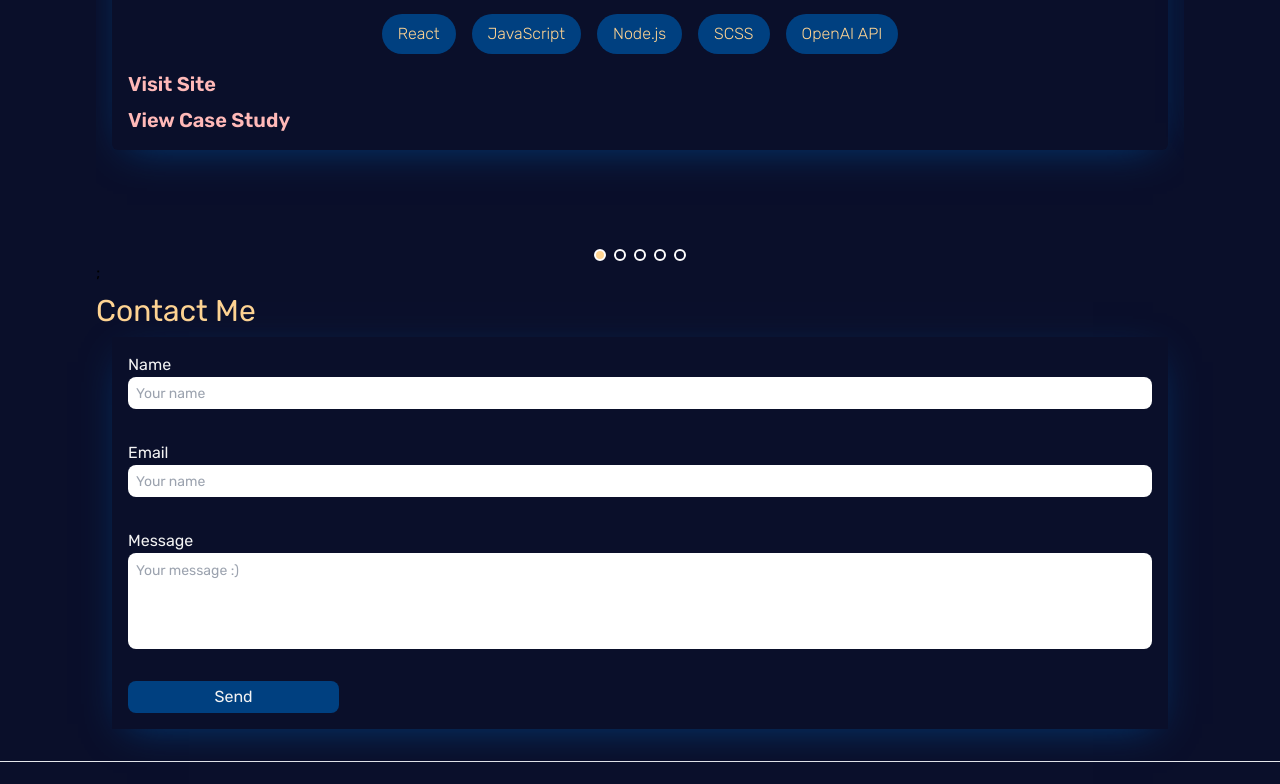
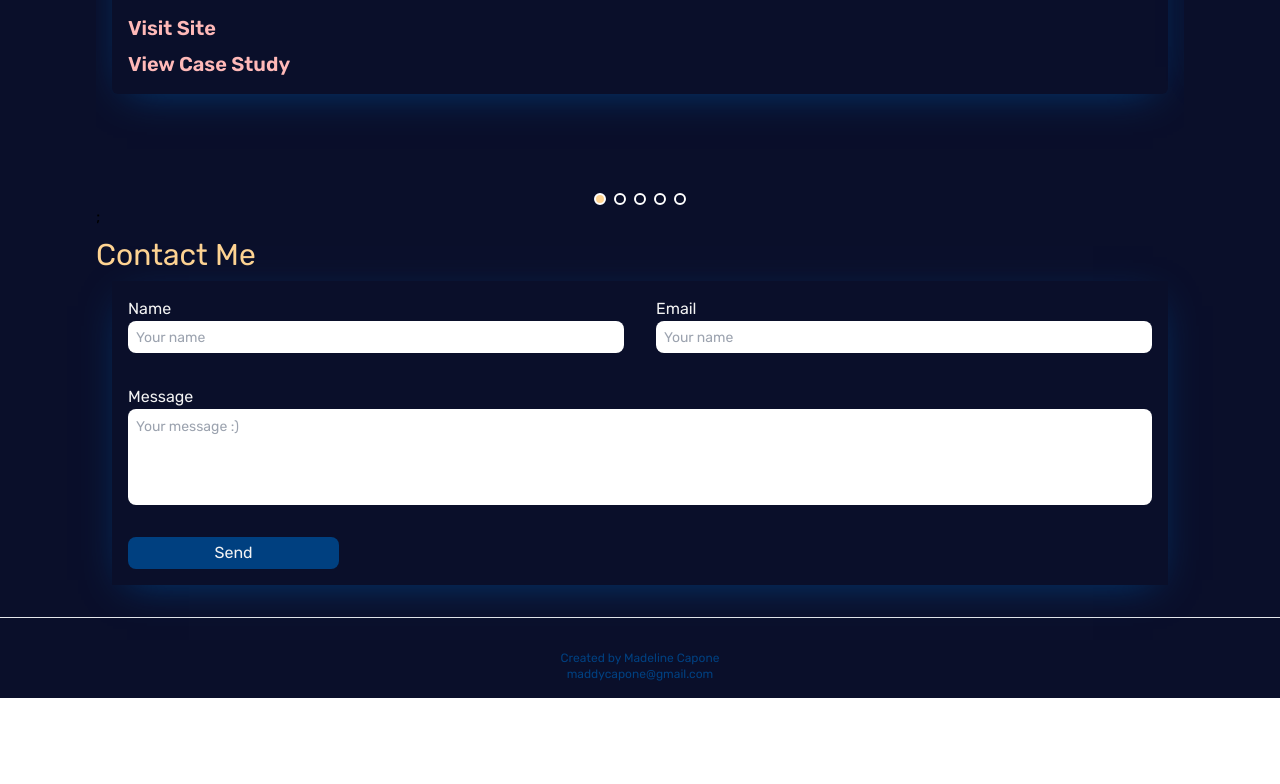
Before and after one commit to m-capone1/Portfolio, a React (Vite) app: page / in a window 1280 px wide. Shown: the part 2002-2786 px from the top of the page. After the commit the page ends 2700 px from the top, so only its background shows below. Built offline with nearby package versions, Linux system fonts and the light colour scheme.

Commit message:
update README.md

```diff
--- a/src/components/About.jsx
+++ b/src/components/About.jsx
@@ -6,8 +6,8 @@ import wrench from '../assets/images/wrench-white.png';
 
 const About = ({myStory}) => {
     return (
-        <section className="flex flex-col mx-6 md:mx-8 lg:mx-16 xl:mx-24">
-            <h2 ref={myStory} className="text-3xl text-secondAccent py-2">
+        <section ref={myStory} className="flex flex-col mx-6 md:mx-8 lg:mx-16 xl:mx-24">
+            <h2 className="text-3xl text-secondAccent py-2">
                 About
             </h2>
             <div className="text-m text-white-100">
--- a/src/components/Contact.jsx
+++ b/src/components/Contact.jsx
@@ -5,14 +5,16 @@ const Contact = ({contact}) => {
             <h2 ref={contact} className="text-3xl text-secondAccent py-2">
                 Contact Me
             </h2>
-            <form className="flex flex-col text-white-100 mx-4 mb-4 shadow-card">
-                <div className="flex flex-col p-4">
-                    <label>Name</label>
-                    <input placeholder ="Your name" className="rounded-lg h-8 p-2 outline-none text-sm text-background"></input>
-                </div>
-                <div className="flex flex-col p-4">
-                    <label>Email</label>
-                    <input placeholder ="Your name" className="rounded-lg h-8 p-2 outline-none text-sm text-background"></input>
+            <form className="text-white-100 mx-4 mb-4 shadow-card">
+                <div className="flex flex-col lg:flex-row">
+                    <div className="flex flex-col p-4 w-full">
+                        <label>Name</label>
+                        <input placeholder ="Your name" className="rounded-lg h-8 p-2 outline-none text-sm text-background"></input>
+                    </div>
+                    <div className="flex flex-col p-4 w-full">
+                        <label>Email</label>
+                        <input placeholder ="Your name" className="rounded-lg h-8 p-2 outline-none text-sm text-background"></input>
+                    </div>
                 </div>
                 <div className="flex flex-col p-4">
                     <label>Message</label>
--- a/src/components/Header.jsx
+++ b/src/components/Header.jsx
@@ -7,7 +7,7 @@ const Header = ({scrollToSection, myStory, contact, projects}) => {
     }
 
     return (
-        <header className="flex justify-end items-center gap-3 pt-4 mr-4 text-base font-medium md:text-lg lg:text:xl ">
+        <header className="flex justify-end z-10 bg-background w-full items-center gap-3 py-4 px-8 text-base font-medium md:text-lg lg:text:xl fixed">
             <div onClick={() => scrollToSection(myStory)} className="cursor-pointer text-accent">
                 My Story
             </div>
--- a/src/components/Projects.jsx
+++ b/src/components/Projects.jsx
@@ -47,7 +47,8 @@ const Projects = ({projects}) => {
         showDots={true}
         removeArrowOnDeviceType={["tablet", "mobile"]}
         keyBoardControl={true}
-        transitionDuration={500}>
+        transitionDuration={500}
+        className="">
         <ProjectCard
           title={"HyperTask"}
           img={[hypertask, hypertaskBoard, hypertaskLogin]}
@@ -71,7 +72,7 @@ const Projects = ({projects}) => {
         />
         <ProjectCard
           title={"PriceSlueth"}
-          img={[hypertask]}
+          img={[]}
           alt="PriceSlueth"
           description =""
           techStack = {["React", "TypeScript"]}
```
Also changed, not shown: 1 other file (tests, documents, lock files or other folders).
